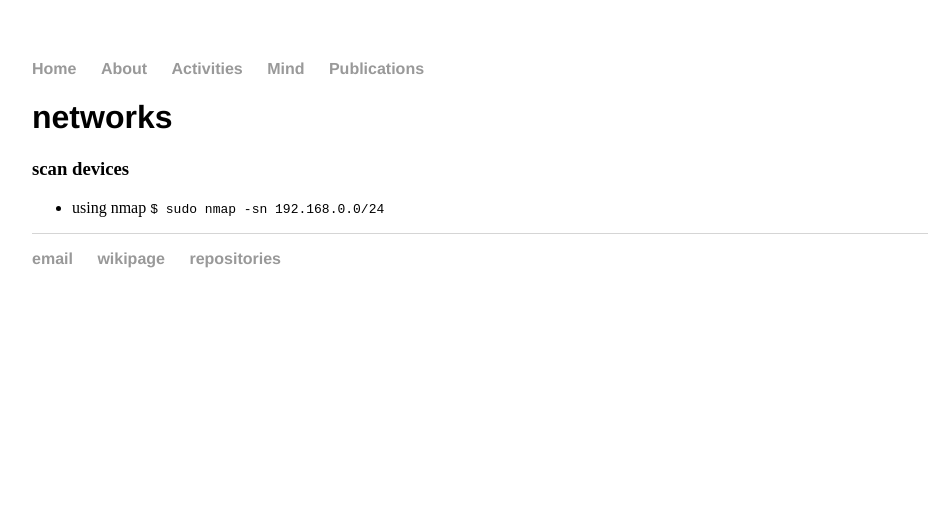
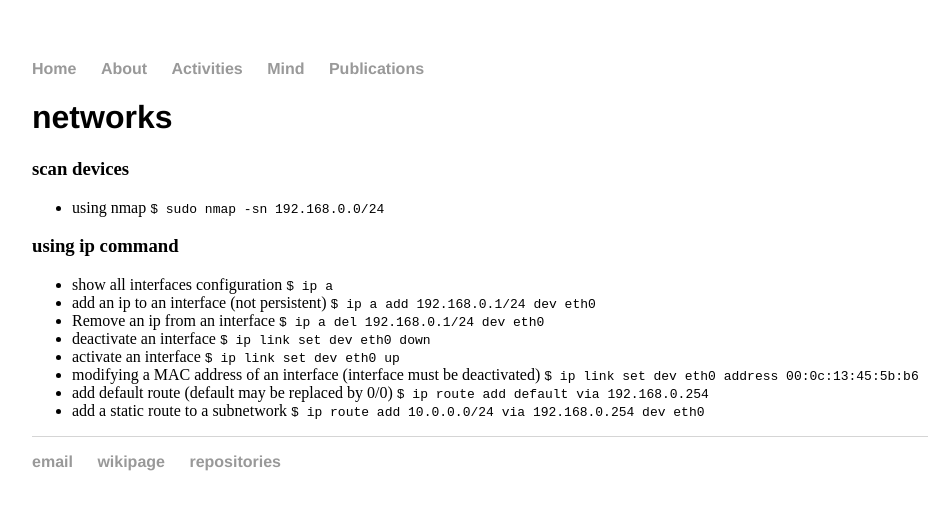
Before and after one commit to cleberjamaral/cleberjamaral.github.io, a Jekyll site: the page built from knowledge/it/networks.md, in a window 1280 px wide. Shown: the top 510 px of the page, without its empty margins (160-1109 px from the left). Built offline with Jekyll 4.4.1, drawn with Linux system fonts in a browser that asks for light colours; our own code applies the rules of GitHub Pages for plain Markdown files.

Commit message:
GitBook: [master] one page modified

```diff
--- a/knowledge/it/networks.md
+++ b/knowledge/it/networks.md
@@ -3,3 +3,14 @@
 ### scan devices
 
 * using nmap `$ sudo nmap -sn 192.168.0.0/24`
+
+### using ip command
+
+* show all interfaces configuration `$ ip a`
+* add an ip to an interface \(not persistent\) `$ ip a add 192.168.0.1/24 dev eth0`
+* Remove an ip from an interface `$ ip a del 192.168.0.1/24 dev eth0`
+* deactivate an interface `$ ip link set dev eth0 down`
+* activate an interface `$ ip link set dev eth0 up`
+* modifying a MAC address of an interface \(interface must be deactivated\) `$ ip link set dev eth0 address 00:0c:13:45:5b:b6`
+* add default route \(default may be replaced by 0/0\) `$ ip route add default via 192.168.0.254`
+* add a static route to a subnetwork `$ ip route add 10.0.0.0/24 via 192.168.0.254 dev eth0`
```
